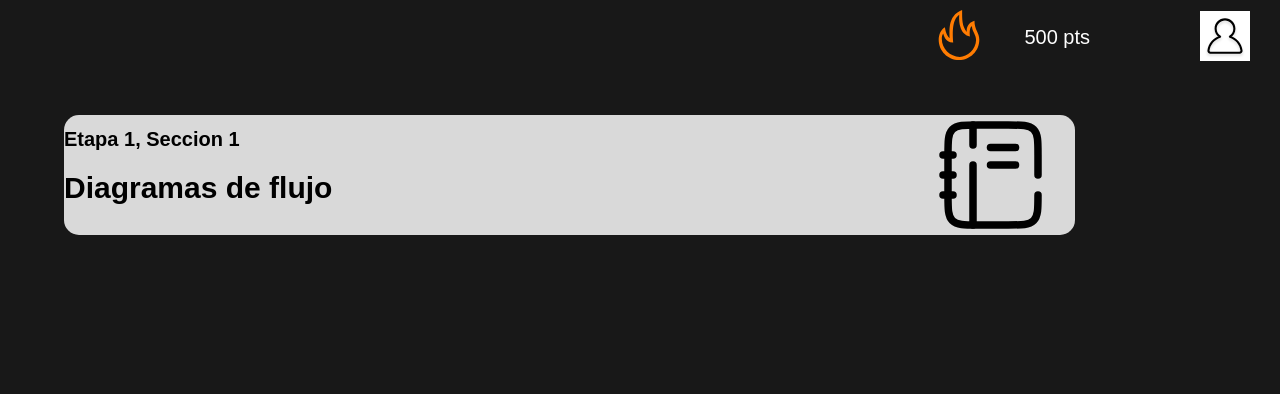
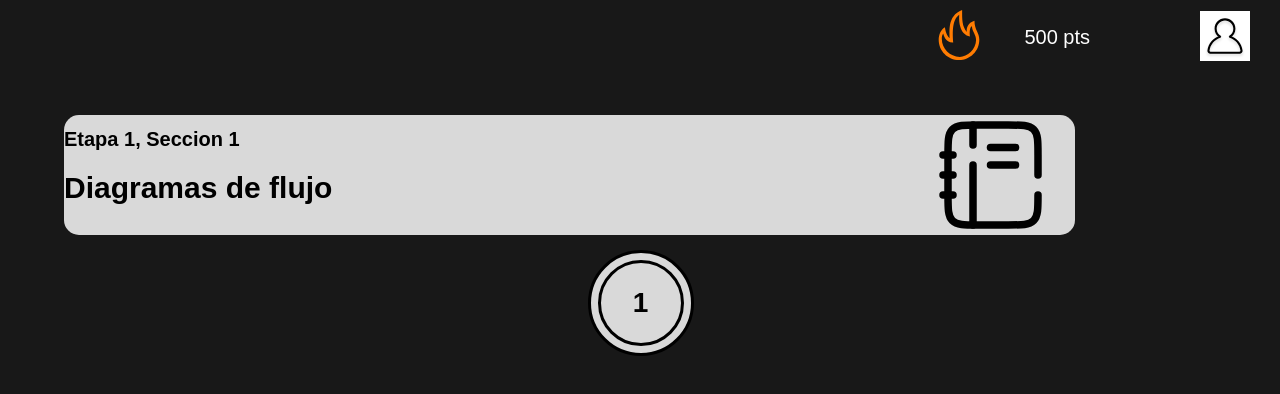
Before and after one commit to AndresBrav/PG-Frontend-TS-, a React (Vite) app: page /dashboard in a window 1280 px wide. Shown: the top 394 px of the page. Built offline with nearby package versions, Linux system fonts and the light colour scheme.

Commit message:
redireccion ejercicio 1

```diff
--- a/src/assets/styles/stylesDashboard/designDashboard.css
+++ b/src/assets/styles/stylesDashboard/designDashboard.css
@@ -93,6 +93,39 @@
     /* margin-bottom: 10px; */
 }
 
+.contenedo-diagrama-flujo-primer-ejercicio {
+    display: flex;
+    justify-content: center;
+    flex-direction: row;
+    flex-wrap: wrap;
+}
+
+.circle-outer {
+    width: 100px;
+    height: 100px;
+    background: #d9d9d9;
+    margin-top: 15px;
+    margin-left: 1px;
+    border: 3px solid black;
+    border-radius: 50%;
+    display: flex;
+    justify-content: center;
+    align-items: center;
+}
+
+.circle-inner {
+    width: 80px;
+    height: 80px;
+    background: #d9d9d9;
+    border: 3px solid black;
+    border-radius: 50%;
+    display: flex;
+    justify-content: center;
+    align-items: center;
+    font-size: 28px;
+    font-weight: bold;
+}
+
 /* 📱 Ajuste solo para pantallas pequeñas */
 @media (max-width: 480px) {
     .item-header-dashboard {
@@ -153,4 +186,15 @@
         color: black;
         /* margin-bottom: 10px; */
     }
+
+    .circle-outer{
+        width: 70px;
+        height: 70px;
+        border: 3px solid black;
+    }
+
+    .circle-inner{
+        width: 50px;
+        height: 50px;
+    }
 }
--- a/src/pages/Games/Presentation/Dashboard.tsx
+++ b/src/pages/Games/Presentation/Dashboard.tsx
@@ -2,12 +2,19 @@ import useAuthRedirect from "../../../hooks/useAuthRedirect";
 import profileIcon from "../../../assets/filesSvg/filesdashboardSvg/profile.svg";
 import { useState } from "react";
 import ModalInf1 from "./ModalInf1"; // 👈 Importamos el modal fijo
+import { useNavigate } from "react-router-dom";
 
 const Dashboard = () => {
     // useAuthRedirect();
 
     const [modalAbierto, setModalAbierto] = useState(false);
     const alternarModal = () => setModalAbierto(!modalAbierto);
+
+    const navigate = useNavigate(); // Hook que te da la función navigate
+
+    const irEjercicio1 = () => {
+        navigate("/exercise1");
+    }
 
     return (
         <>
@@ -98,6 +105,11 @@ const Dashboard = () => {
             {/* Modal fijo */}
             <ModalInf1 isOpen={modalAbierto} onClose={alternarModal} />
 
+            <div className="contenedo-diagrama-flujo-primer-ejercicio">
+                <div className="circle-outer" onClick={irEjercicio1}>
+                    <div className="circle-inner">1</div>
+                </div>
+            </div>
         </>
     );
 };
```
